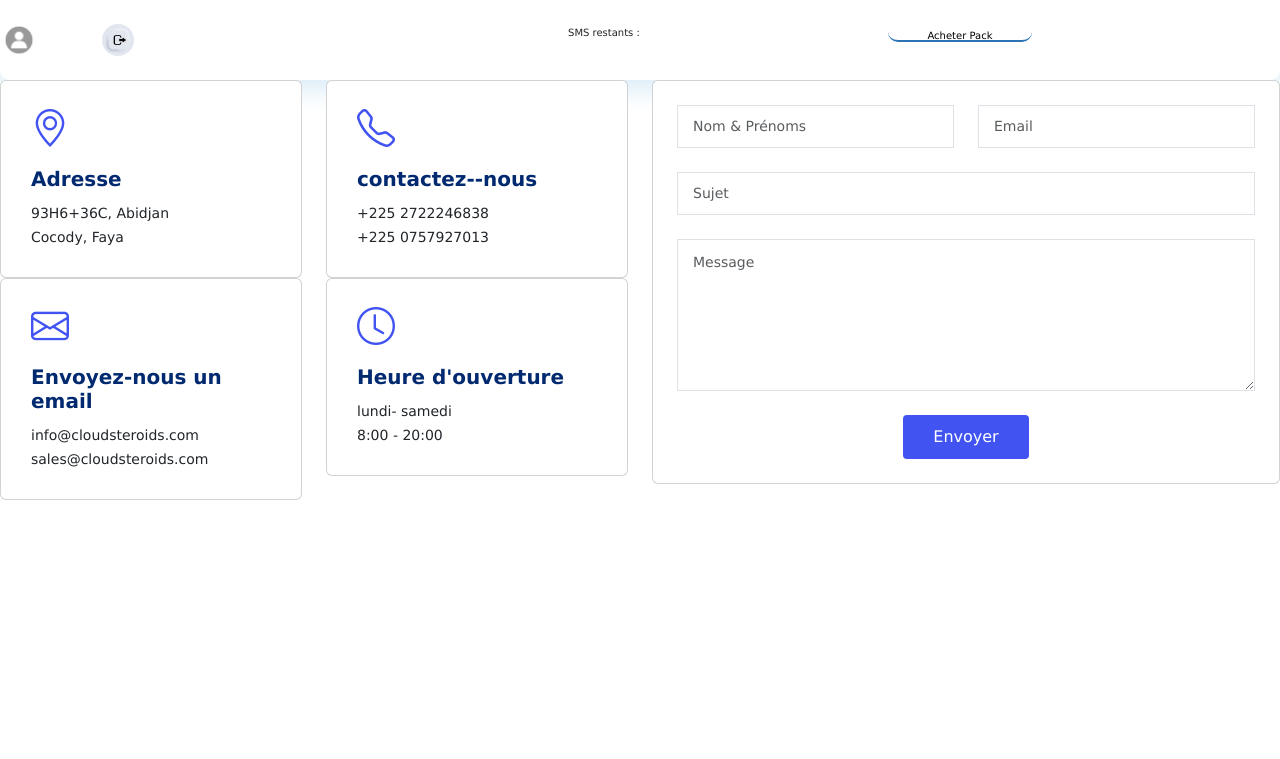
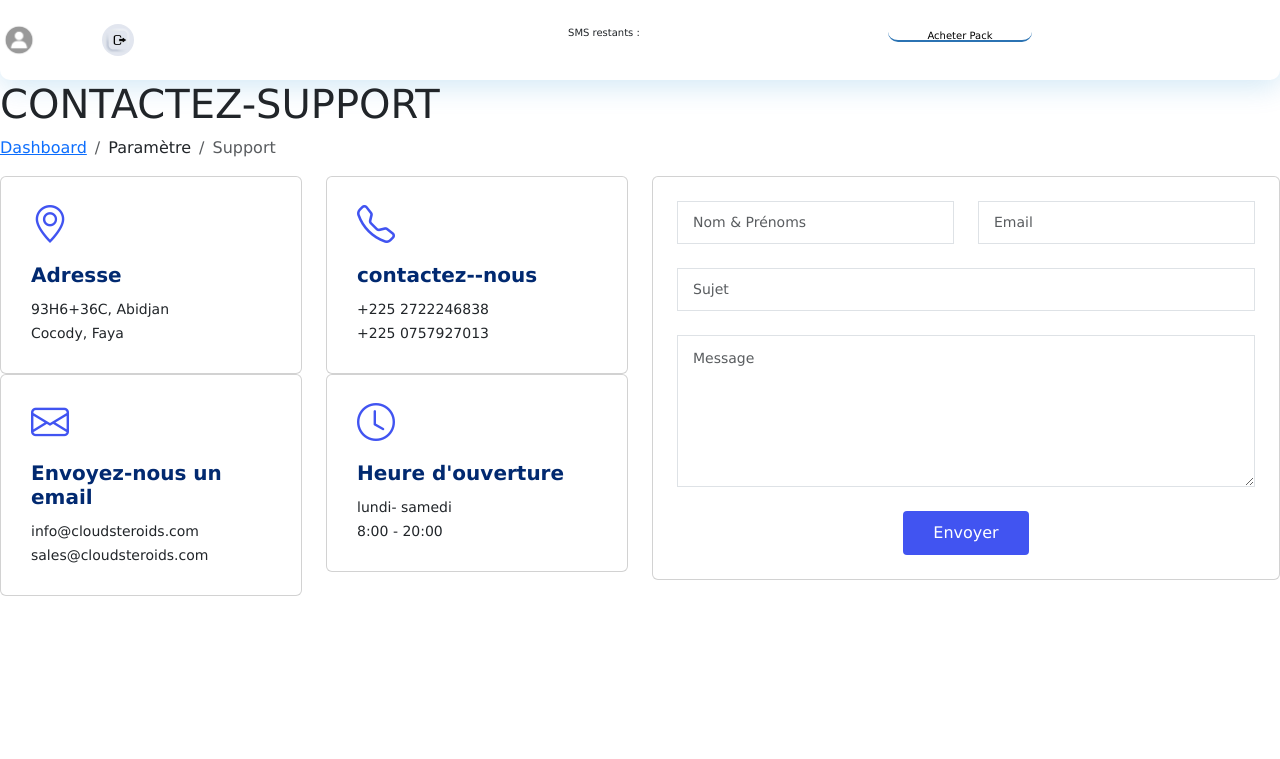
Before and after one commit to cloudsteroids/API_SMS, a PHP site: page /Contenu/sous-contenu/parametres/support.php in a window 1280 px wide. Shown: the top 759 px of the page. Run offline with PHP 8.4, Linux system fonts and the light colour scheme.

Commit message:
Update support.php
Ajustement de la page  Contactez support

```diff
--- a/Contenu/sous-contenu/parametres/support.php
+++ b/Contenu/sous-contenu/parametres/support.php
@@ -16,7 +16,17 @@
     <?php
         include('../../nav/nav_horizontal.php');
     ?>
-        <div class="contain">
+        <div class="containn" id="containn">
+            <div class="pagetitle">
+                <h1>CONTACTEZ-SUPPORT</h1>
+                <nav>
+                    <ol class="breadcrumb">
+                        <li class="breadcrumb-item"><a href="../dashboard.php">Dashboard</a></li>
+                        <li class="breadcrumb-item">Paramètre</li>
+                        <li class="breadcrumb-item active">Support</li>
+                    </ol>
+                </nav>
+            </div><!-- End Page Title -->
             <section class="section contact">
                 <div class="row gy-4">
                     <div class="col-xl-6">
```
